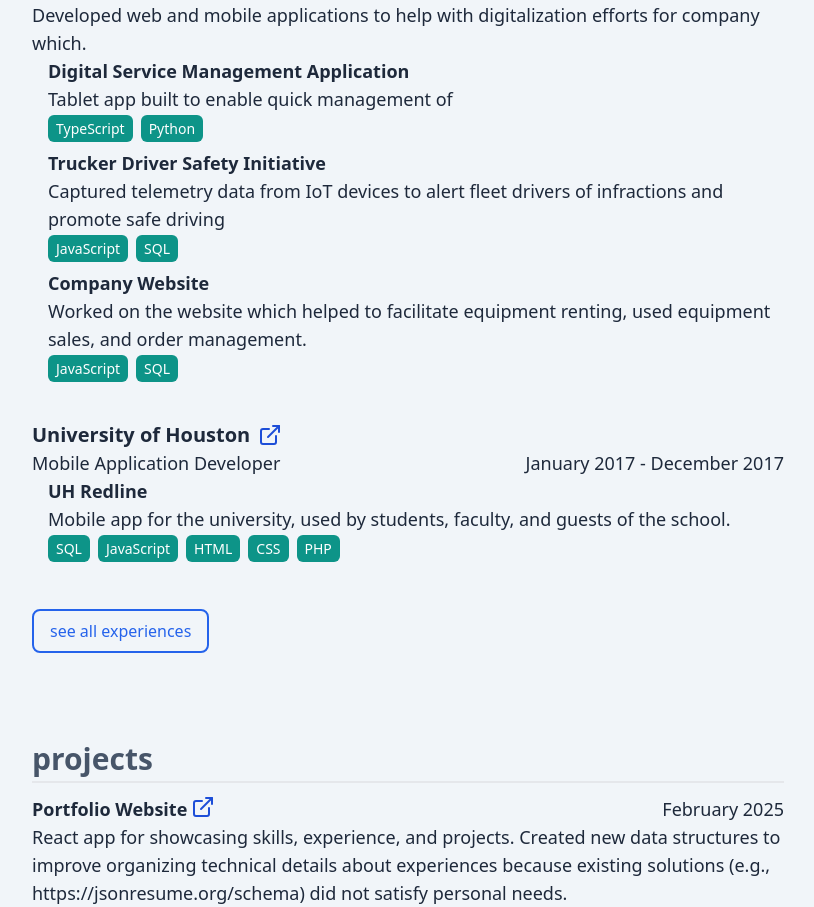
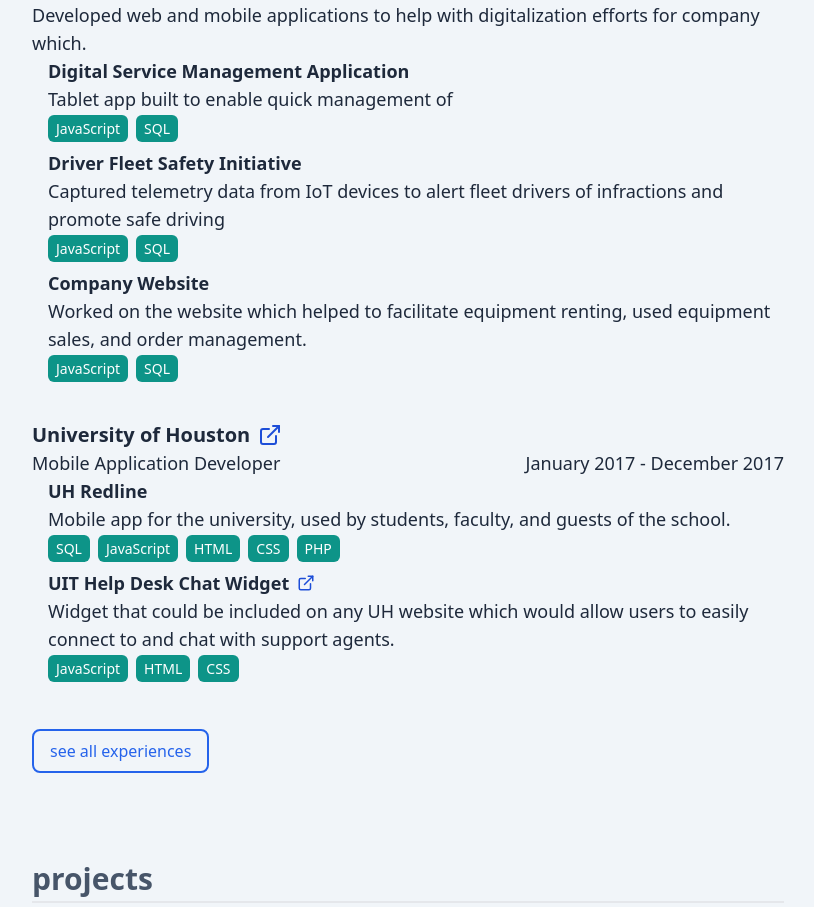
Before and after one commit to thechori/ryanteodoro.com-v2-frontend, a React (Vite) app: page / in a window 1280 px wide. Shown: the part 2227-3134 px from the top of the page, without its empty margins (424-1238 px from the left). Built offline with nearby package versions, Linux system fonts and the light colour scheme.

Commit message:
add more exp

```diff
--- a/src/data/new.ts
+++ b/src/data/new.ts
@@ -366,22 +366,20 @@
             descriptionTechnical:
               "The frontend (React/Node.js) and backend (Python/Flask) were both containerized in Docker and then deployed to Kubernetes clusters running in AWS managed by the dedicated platform team. Postgres DB via AWS RDS. Python-based predictive model was created and managed by data scientist",
             url: null,
-            relatedLinks: [
-              "https://www.shell.com/business-customers/lubricants-for-business/perspectives/deep-dive-with-sravani-gullapalli.html"
-            ],
-            deprecated: false,
+            relatedLinks: [],
+            deprecated: true,
             proprietary: true,
-            languages: ["TypeScript", "Python"],
-            databases: ["Postgres"],
-            frameworks: ["Next.js", "Flask", "Docker", "Kubernetes"],
-            libraries: ["React", "Redux Toolkit", "D3"],
-            providers: [{ name: "AWS", services: ["S3", "EKS", "RDS"] }],
+            languages: ["JavaScript", "SQL"],
+            databases: ["MySQL"],
+            frameworks: ["Cordova"],
+            libraries: ["React", "Redux"],
+            providers: [],
             accomplishments: [
-              "SPARK Frictionless Data Access recently won the Shell.ai Data Impact Award"
+              "Application enabled equipment service workers to minimize turnaround time during maintenance appointments."
             ]
           },
           {
-            name: "Trucker Driver Safety Initiative",
+            name: "Driver Fleet Safety Initiative",
             role: "Tech Lead",
             url: null,
             relatedLinks: [],
@@ -456,9 +454,29 @@
             providers: [],
             frameworks: [],
             url: null,
-            relatedLinks: [],
+            relatedLinks: [
+              "https://thedailycougar.com/2015/04/13/redline-app-brings-together-uh-students/"
+            ],
             deprecated: true,
             proprietary: false
+          },
+          {
+            name: "UIT Help Desk Chat Widget",
+            role: "Tech Lead",
+            description:
+              "Widget that could be included on any UH website which would allow users to easily connect to and chat with support agents.",
+            descriptionTechnical: "",
+            languages: ["JavaScript", "HTML", "CSS"],
+            libraries: ["Webpack"],
+            frameworks: ["Vue"],
+            elements: ["API", "Web"],
+            url: "https://uh.edu/infotech/help/",
+            relatedLinks: [],
+            databases: ["MySQL"],
+            proprietary: false,
+            deprecated: false,
+            providers: [],
+            accomplishments: []
           }
         ]
       }
--- a/src/types/index.ts
+++ b/src/types/index.ts
@@ -8,7 +8,7 @@
 
 export interface Role {
   title: string;
-  type: "Full time" | "Contract" | "Internship" | "Founder";
+  type: "Full time" | "Part time" | "Contract" | "Internship" | "Founder";
   startDate: Date | null;
   endDate: Date | null;
   achievements: string[];
```
